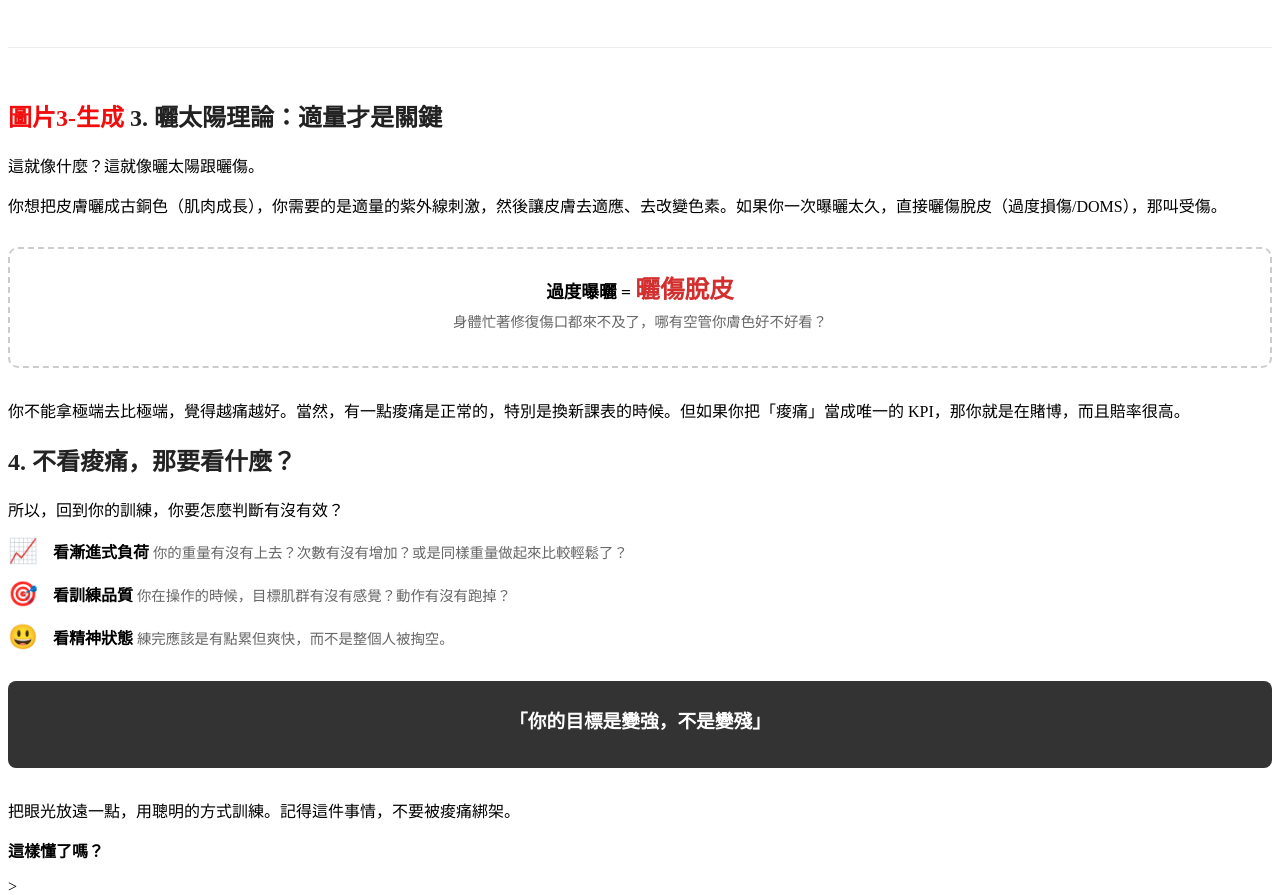
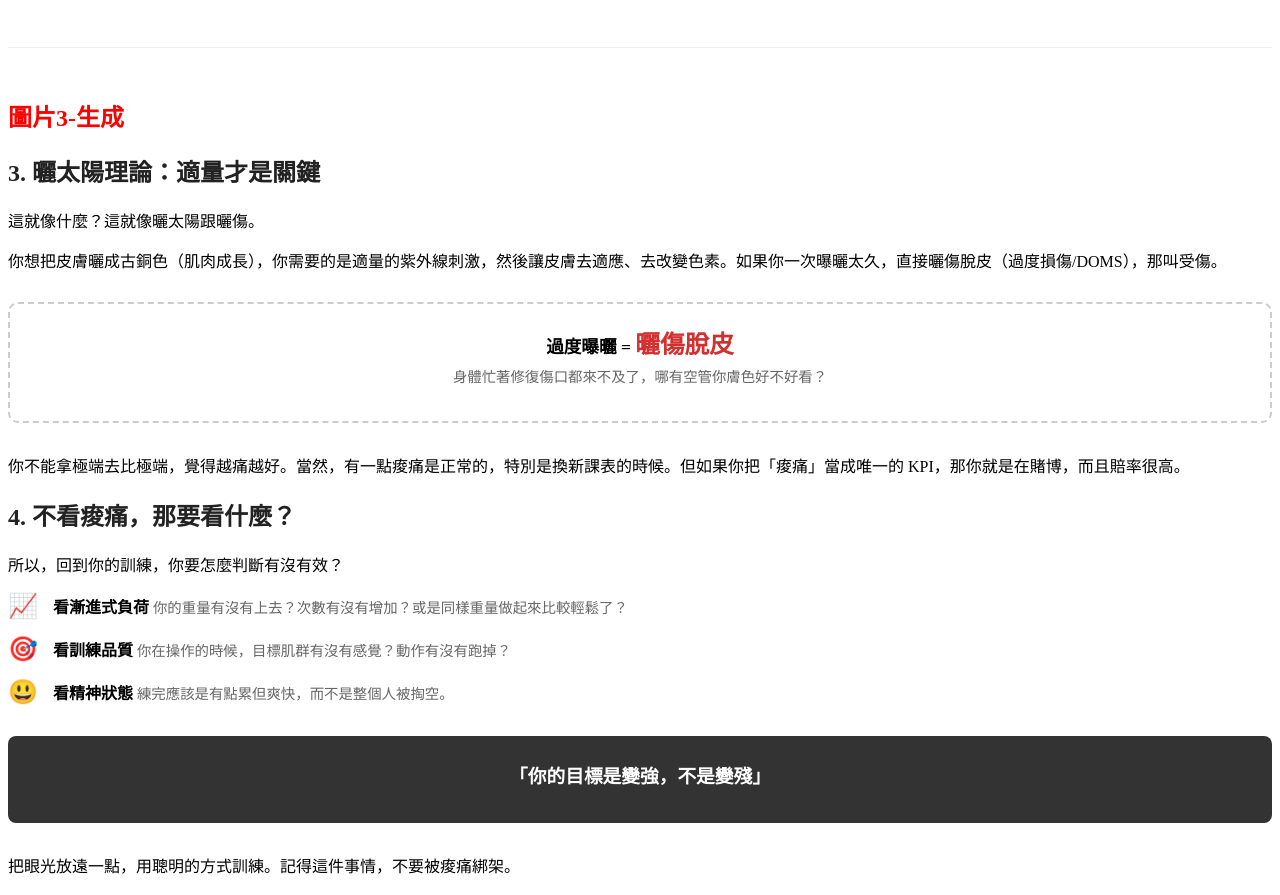
Before and after one commit to ethantaiwan/articleGenertator, a plain HTML site: page index.html in a window 1280 px wide. Shown: the part 1726-2621 px from the top of the page. Drawn offline with Linux system fonts and the light colour scheme.

Commit message:
Update index.html

```diff
--- a/index.html
+++ b/index.html
@@ -15,11 +15,15 @@
 不是在破壞中成長的</p> <p>我講個真實發生的例子，也是我的學生。他剛來找我的時候，觀念就是「No Pain, No Gain」，每次深蹲都要蹲到力竭，蹲到隔天沒辦法下床才覺得安心。結果練了一年，腿圍沒變粗多少，反而是膝蓋肌腱炎一直好不了。</p> <p>我調整了他的課表，控制 RPE（自覺努力程度），讓他保留一點點 RIR（保留次數），重點放在動作控制跟漸進式負荷。他一開始很恐慌，跟我說：「楷教練，我這樣練完好像沒什麼感覺欸。」</p> <div style="background-color: #f1f8e9; padding: 15px; border-radius: 8px; margin: 20px 0; font-size: 0.95em;"> <strong>💡 結果：</strong>
 
 
-三個月後，他的深蹲重量突破了，腿的線條也出來了。證明了不一定要練到死去活來才有效。</div> <hr style="margin: 50px 0; border: 0; border-top: 1px solid #eee;"> <h1 style="font-weight: 800; color: #222; font-size: 24px; margin-bottom: 20px;"> <span style="color: rgb(242, 13, 13);">圖片3-生成</span>
+三個月後，他的深蹲重量突破了，腿的線條也出來了。證明了不一定要練到死去活來才有效。</div>
+<hr style="margin: 50px 0; border: 0; border-top: 1px solid #eee;">
+<h1 style="font-weight: 800; color: #222; font-size: 24px; margin-bottom: 20px;"><span style="color: rgb(255, 0, 0);">圖片3-生成</span></h1>
+<h2 style="font-weight: 800; color: #222; font-size: 24px; margin-bottom: 20px;">
 
 
 
-3. 曬太陽理論：適量才是關鍵</h1> <p>這就像什麼？這就像曬太陽跟曬傷。</p> <p>你想把皮膚曬成古銅色（肌肉成長），你需要的是適量的紫外線刺激，然後讓皮膚去適應、去改變色素。如果你一次曝曬太久，直接曬傷脫皮（過度損傷/DOMS），那叫受傷。</p> <div style="border: 2px dashed #ccc; padding: 20px; border-radius: 10px; text-align: center; margin: 30px 0;"> <p style="margin: 0; font-size: 1.1em;"><strong>過度曝曬 = <span style="color: #d32f2f; font-size: 1.4em;">曬傷脫皮</span></strong></p> <p style="color: #666; font-size: 0.9em; margin-top: 5px;">身體忙著修復傷口都來不及了，哪有空管你膚色好不好看？</p> </div> <p>你不能拿極端去比極端，覺得越痛越好。當然，有一點痠痛是正常的，特別是換新課表的時候。但如果你把「痠痛」當成唯一的 KPI，那你就是在賭博，而且賠率很高。</p> <h2 style="font-weight: 800; color: #222; font-size: 24px; margin-bottom: 20px;">4. 不看痠痛，那要看什麼？</h2> <p>所以，回到你的訓練，你要怎麼判斷有沒有效？</p> <ul style="list-style: none; padding: 0;"> <li style="display: flex; align-items: center; margin-bottom: 15px;"> <span style="font-size: 24px; margin-right: 15px;">📈</span> <div> <strong>看漸進式負荷</strong>
+3. 曬太陽理論：適量才是關鍵</h2>
+<p>這就像什麼？這就像曬太陽跟曬傷。</p> <p>你想把皮膚曬成古銅色（肌肉成長），你需要的是適量的紫外線刺激，然後讓皮膚去適應、去改變色素。如果你一次曝曬太久，直接曬傷脫皮（過度損傷/DOMS），那叫受傷。</p> <div style="border: 2px dashed #ccc; padding: 20px; border-radius: 10px; text-align: center; margin: 30px 0;"> <p style="margin: 0; font-size: 1.1em;"><strong>過度曝曬 = <span style="color: #d32f2f; font-size: 1.4em;">曬傷脫皮</span></strong></p> <p style="color: #666; font-size: 0.9em; margin-top: 5px;">身體忙著修復傷口都來不及了，哪有空管你膚色好不好看？</p> </div> <p>你不能拿極端去比極端，覺得越痛越好。當然，有一點痠痛是正常的，特別是換新課表的時候。但如果你把「痠痛」當成唯一的 KPI，那你就是在賭博，而且賠率很高。</p> <h2 style="font-weight: 800; color: #222; font-size: 24px; margin-bottom: 20px;">4. 不看痠痛，那要看什麼？</h2> <p>所以，回到你的訓練，你要怎麼判斷有沒有效？</p> <ul style="list-style: none; padding: 0;"> <li style="display: flex; align-items: center; margin-bottom: 15px;"> <span style="font-size: 24px; margin-right: 15px;">📈</span> <div> <strong>看漸進式負荷</strong>
 
 
 <span style="color: #666; font-size: 0.9em;">你的重量有沒有上去？次數有沒有增加？或是同樣重量做起來比較輕鬆了？</span> </div> </li> <li style="display: flex; align-items: center; margin-bottom: 15px;"> <span style="font-size: 24px; margin-right: 15px;">🎯</span> <div> <strong>看訓練品質</strong>
```
